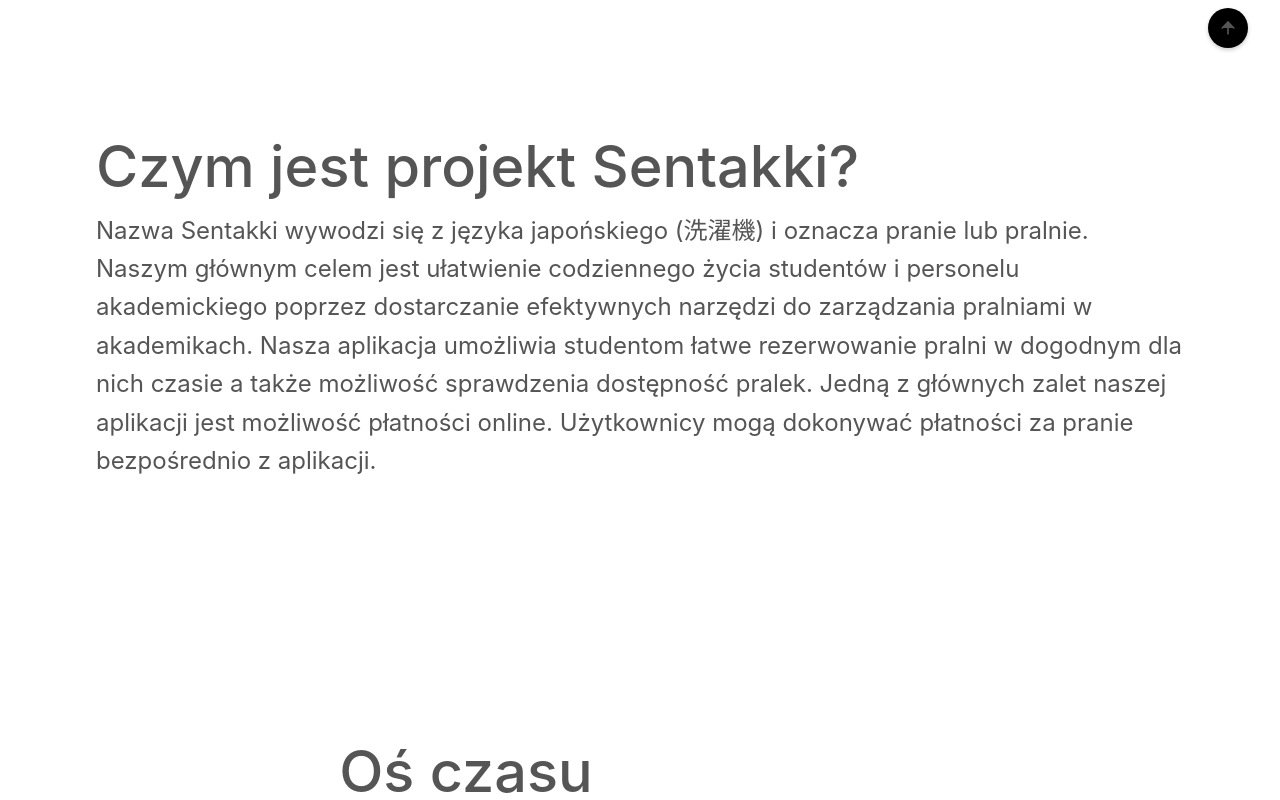
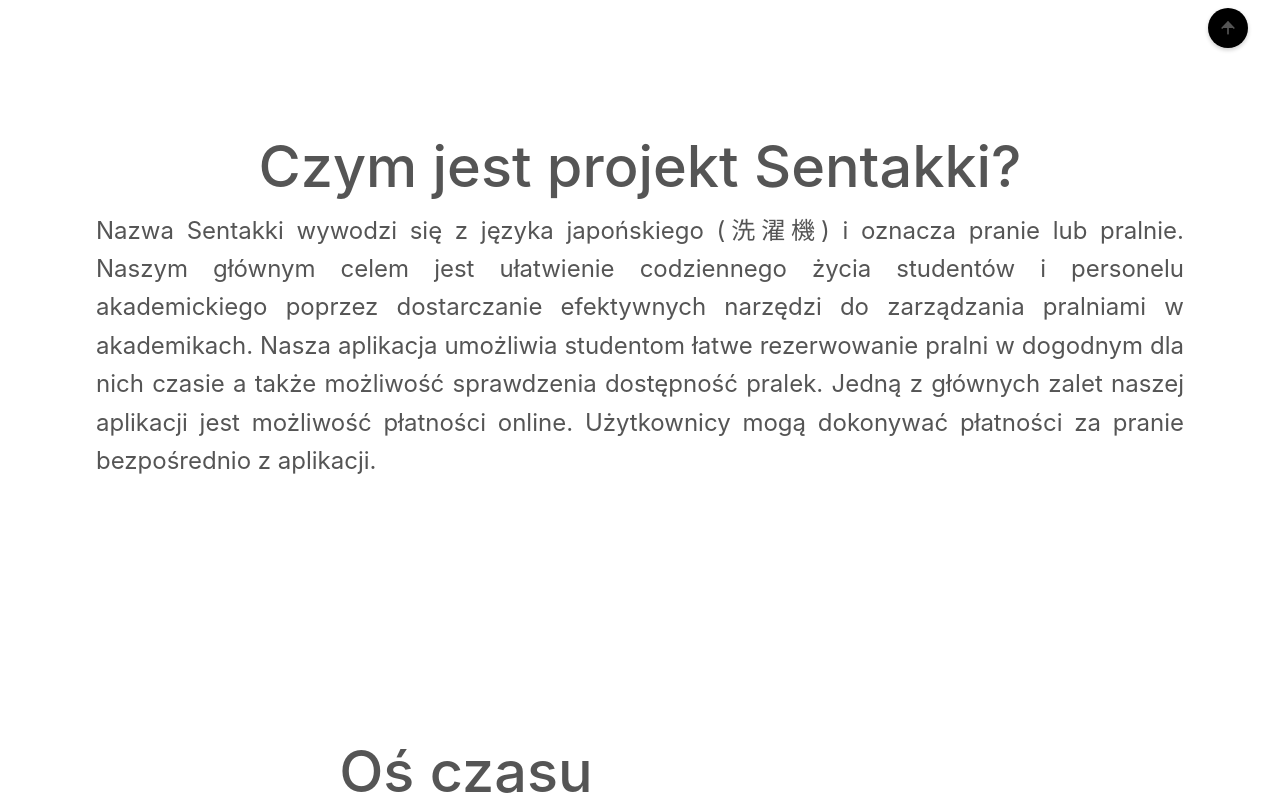
Before and after one commit to Sentakki-Project/website, a Vue app: page / in a window 1280 px wide. Shown: the part 720-1520 px from the top of the page. Built offline with nearby package versions, Linux system fonts and the light colour scheme.

Commit message:
fix text

```diff
--- a/src/assets/main.css
+++ b/src/assets/main.css
@@ -6,6 +6,12 @@
   padding: 2rem;
   color: #ade5fe;
   font-weight: normal;
+}
+h1{
+  text-align: center;
+}
+p{
+  text-align: justify;
 }
 @media (prefers-color-scheme: light){
     #app{
--- a/src/components/History.vue
+++ b/src/components/History.vue
@@ -53,6 +53,7 @@ import SupportIcon from './icons/IconSupport.vue'
 h1 {
   font-weight: 500;
   font-size: 3.6rem;
+  text-align: left;
 }
 
 
--- a/src/components/Team.vue
+++ b/src/components/Team.vue
@@ -32,6 +32,7 @@ h2 {
 }
 p {
   font-weight: 500;
+  text-align: center;
 }
 .team-container {
   display: flex;
```
